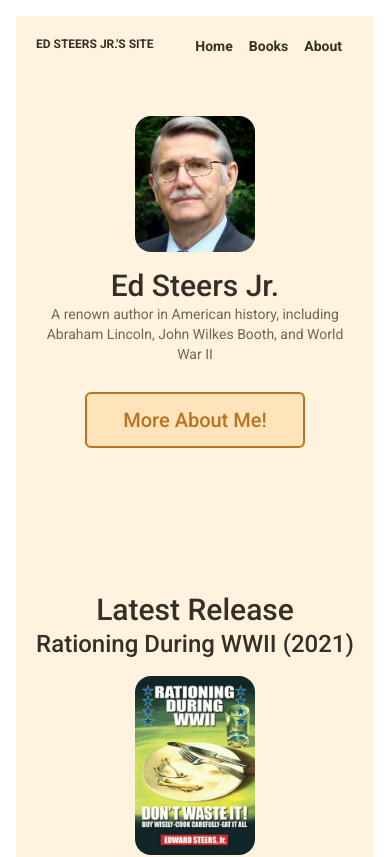
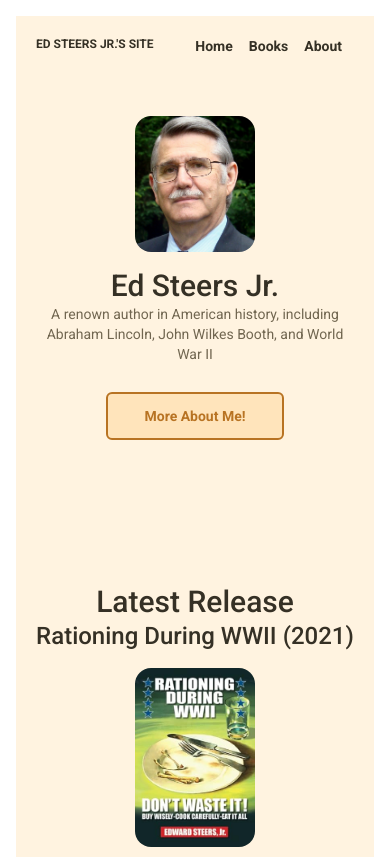
Before and after one commit to ykhm-iob/IanOBThomasC_Capstone, a React (Create React App) app: page / in a window 390 px wide. Shown: the top 857 px of the page. Built offline with nearby package versions, Linux system fonts and the light colour scheme.

Commit message:
Buttons are more responsive.

```diff
--- a/src/index.css
+++ b/src/index.css
@@ -5,7 +5,7 @@
 @tailwind utilities;
 
 .button {
-  @apply text-borderColor font-medium mt-7 rounded-md text-xl px-9 py-3 bg-buttonColor border-2 border-borderColor;
+  @apply text-borderColor mt-7 rounded-md px-9 py-3 bg-buttonColor border-2 border-borderColor text-sm font-bold md:text-xl md:font-medium;
 }
 
 .book-cover {
```
